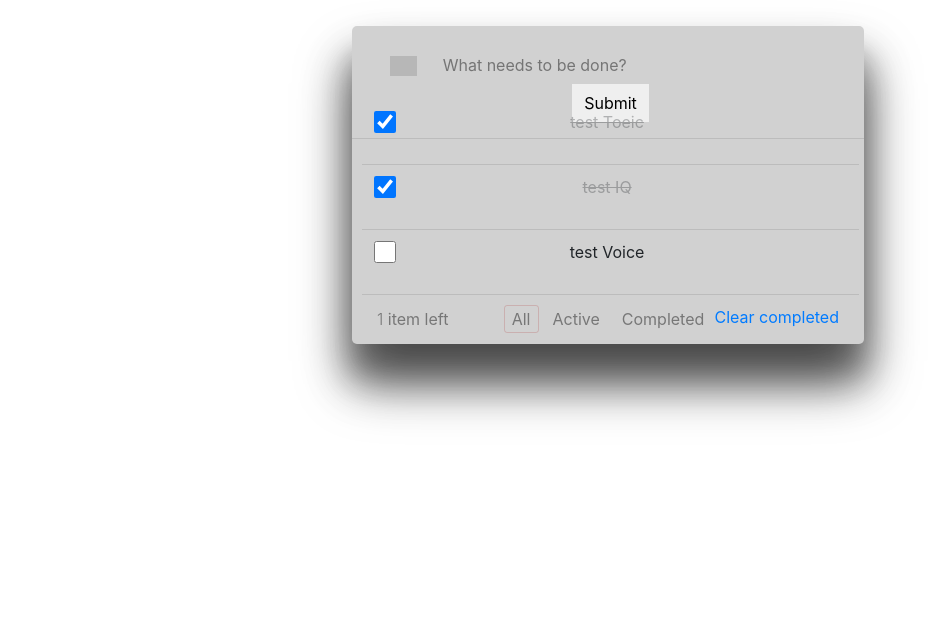
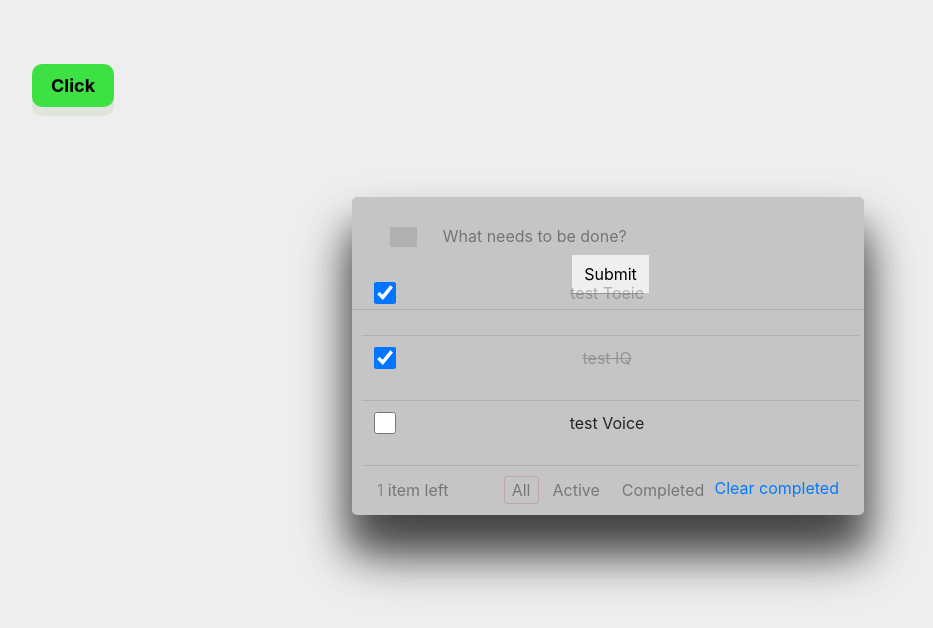
Before and after one commit to hongdang99/TodoTake, a React (Create React App) app: page / in a window 1280 px wide. Shown: the top 628 px of the page, without its empty margins (32-965 px from the left). Built offline with nearby package versions, Linux system fonts and the light colour scheme; grey boxes are pictures that could not be loaded.

Commit message:
Using HOC and ConText to switch a Todo's Theme

```diff
--- a/src/App.css
+++ b/src/App.css
@@ -1 +1,25 @@
 .App {}
+.ButtonChange > button {
+    margin: 5%;
+    display: inline-block;
+    padding: 8px 19px;
+    font-size: 18px;
+    text-align: center;
+    text-decoration: none;
+    /*color: #e26e29;*/
+    font-weight: bold;
+    background-color: #3ee144;
+    border: none;
+    border-radius: 10px;
+    box-shadow: 0 9px #c4d3b95e;
+}
+
+.ButtonChange > button:hover {
+    background-color: #4bbe4e;
+}
+
+.ButtonChange > button:active {
+    background-color: #3e8e41;
+    box-shadow: 0 5px #666;
+    transform: translateY(4px);
+}
--- a/src/App.js
+++ b/src/App.js
@@ -5,7 +5,7 @@ import "./components/HeaDer.css";
 import HeaDer from "./components/HeaDer";
 import ToDoList from "./components/ToDoList";
 import Footer from "./components/Footer";
-
+import {ThemeContext} from "./context/ThemeContext";
 
 class App extends Component {
   constructor(props) {
@@ -221,8 +221,18 @@ class App extends Component {
     } = this.state;
     // console.log('headerRef: ', this.headerRef);
     const numberToDoActive = this.getNumberToDoActive();
-
+    let { theme, toggleTheme } = this.context;
     return (
+          <div
+              className="ButtonChange"
+              style={{
+                background: theme.background,
+                minHeight: "100vh",
+                color: theme.foreground,
+              }}
+              // style={{}}
+          >
+            <button  onClick={toggleTheme}> Click </button>
             <div className="App">
               {/*<button className="button" onClick={this.itemClick}>*/}
               {/*  Submit*/}
@@ -258,8 +268,10 @@ class App extends Component {
                   />
               )}
             </div>
+          </div>
+
     );
   }
 }
-
+App.contextType = ThemeContext;
 export default App;
--- a/src/components/HeaDer.js
+++ b/src/components/HeaDer.js
@@ -76,7 +76,8 @@ class HeaDer extends Component {
       isCompletedAll,
     } = this.props;
     return (
-      <div className="Header">
+
+        <div className="Header">
         <img
           style={{ opacity: isCompletedAll ? 1 : 0.5 }}
           className="image"
@@ -96,6 +97,7 @@ class HeaDer extends Component {
 
         <hr/>
       </div>
+
     );
   }
 }
--- /dev/null
+++ b/src/context/ThemeContext.js
@@ -0,0 +1,21 @@
+import React from "react";
+const themes = {
+  light: {
+
+    background: "#eeeeee",
+    button: "blue"
+  },
+  dark: {
+    background: "#222222",
+    button: "red"
+  }
+};
+const ThemeContext = React.createContext({
+  theme: themes.dark,
+  toggleTheme: () => {}
+});
+
+export {
+    ThemeContext,
+    themes,
+};
--- a/src/index.js
+++ b/src/index.js
@@ -4,11 +4,39 @@ import './index.css';
 import App from './App';
 import reportWebVitals from './reportWebVitals';
 import '../node_modules/bootstrap/dist/css/bootstrap.min.css';
+import {themes, ThemeContext} from "./context/ThemeContext";
 
+const hocCreator = WrappedComponent => {
+    return class NameClass extends React.Component {
+        constructor(props) {
+            super(props);
+            this.state = {
+                theme: themes.light
+            };
+        }
+
+        toggleTheme = () => {
+          this.setState((state) => ({
+            theme: state.theme === themes.dark ? themes.light : themes.dark
+          }));
+        };
+
+        render() {
+            return(
+                <ThemeContext.Provider
+                    value={{
+                    theme: this.state.theme,
+                    toggleTheme: this.toggleTheme
+                }}>
+                    <WrappedComponent {...this.props} {...this.state} />
+                </ThemeContext.Provider>
+            );
+        }
+    }
+};
+const HOCCreator = hocCreator(App)
 ReactDOM.render(
-  <>
-    <App />
-  </>,
+  <HOCCreator />,
   document.getElementById('root')
 );
 
```
Also changed, not shown: src/context/ThemeProvider.js (added, +29 -0 lines). Lines whose indentation alone changed are shown as unchanged.
